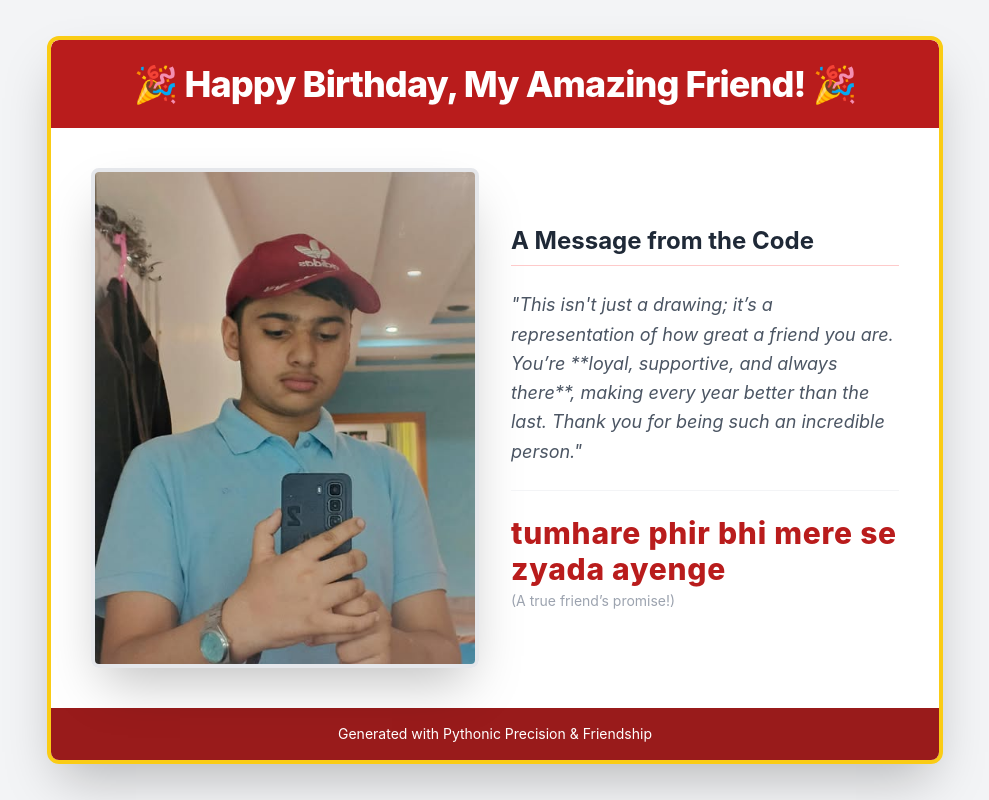
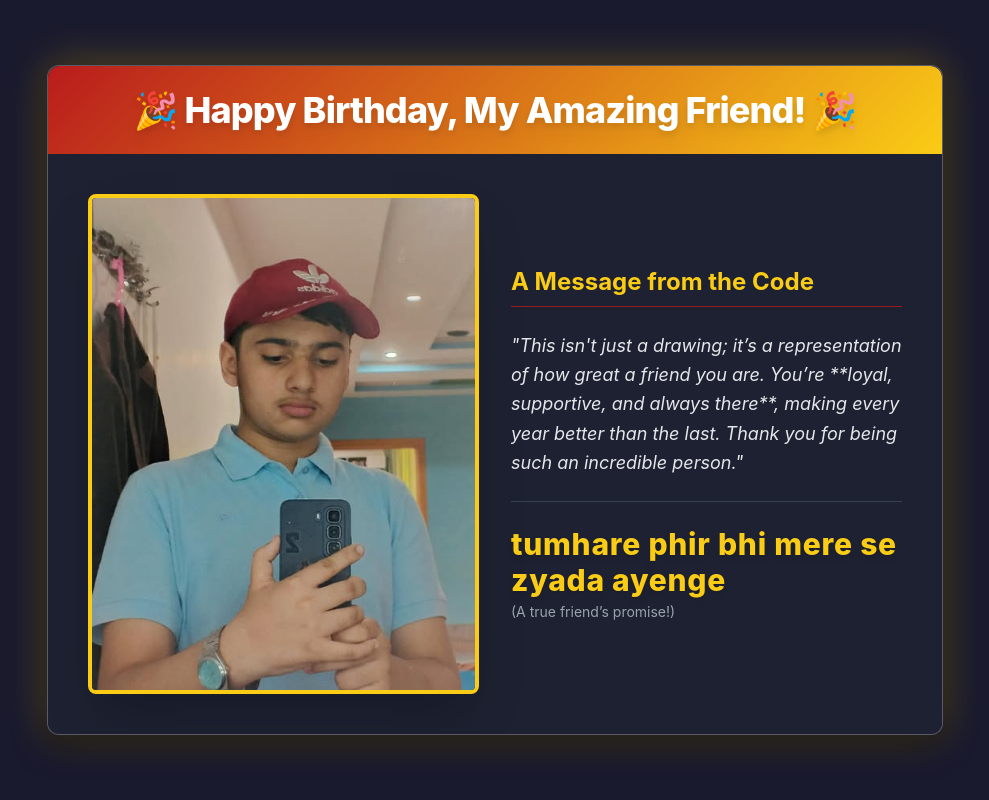
Before and after one commit to HappyBirthdayYoYo/HappyBirthdayYoYo.github.io, a plain HTML site: page index.html in a window 1280 px wide. Shown: the whole page, without its empty margins (145-1134 px from the left). Drawn offline with nearby package versions, Linux system fonts and the light colour scheme.

Commit message:
Update index.html

```diff
--- a/index.html
+++ b/index.html
@@ -1,4 +1,23 @@
 <script src="https://cdn.tailwindcss.com"></script>
+<style>
+    /* Custom CSS for Glassmorphism, 3D Tilt, and Glow Effects */
+    .glass-card {
+        background-color: rgba(255, 255, 255, 0.1); /* Slightly transparent white */
+        backdrop-filter: blur(8px); /* Frosted glass effect */
+        -webkit-backdrop-filter: blur(8px); /* Safari support */
+        border: 1px solid rgba(255, 255, 255, 0.2);
+        box-shadow: 0 10px 30px rgba(0, 0, 0, 0.5), 0 0 40px #facc1555; /* Deep shadow with yellow glow */
+        transform: perspective(1000px) rotateX(0deg) rotateY(0deg);
+        transition: transform 0.5s ease-out, box-shadow 0.5s ease-out;
+    }
+    .glass-card:hover {
+        transform: perspective(1000px) rotateX(1deg) rotateY(1deg) scale(1.02);
+        box-shadow: 0 15px 45px rgba(0, 0, 0, 0.7), 0 0 60px #FACC15; /* Brighter glow on hover */
+    }
+    .header-gradient {
+        background-image: linear-gradient(135deg, #B91C1C, #FACC15);
+    }
+</style>
 <script>
     tailwind.config = {
         theme: {
@@ -9,47 +28,50 @@
                 colors: {
                     'custom-red': '#B91C1C',
                     'custom-yellow': '#FACC15',
+                    'custom-dark': '#1A1A2E', /* New deep background color */
                 }
             },
         }
     }
 </script>
 
-<div id="app" class="min-h-screen bg-gray-100 flex flex-col items-center justify-center p-4">
-    <div class="max-w-4xl w-full bg-white shadow-2xl rounded-xl overflow-hidden transform transition duration-500 hover:scale-[1.01] border-4 border-custom-yellow">
+<div id="app" class="min-h-screen bg-custom-dark flex flex-col items-center justify-center p-4">
+    <!-- Applied glass-card class and removed all old border/shadow classes -->
+    <div class="max-w-4xl w-full rounded-xl overflow-hidden glass-card">
 
-        <header class="p-6 bg-custom-red text-white text-center rounded-t-lg">
-            <h1 class="text-4xl font-extrabold tracking-tight">
+        <!-- Applied gradient class -->
+        <header class="p-6 header-gradient text-white text-center rounded-t-xl">
+            <h1 class="text-4xl font-extrabold tracking-tight drop-shadow-lg">
                 🎉 Happy Birthday, My Amazing Friend! 🎉
             </h1>
         </header>
 
-        <!-- Main Content Area -->
-        <div class="flex flex-col md:flex-row p-6">
+        <!-- Main Content Area: Background changed to a dark, semi-transparent color -->
+        <div class="flex flex-col md:flex-row p-6 bg-gray-900/60">
 
             <div class="md:w-1/2 w-full flex justify-center items-center p-4">
-                <!-- Image of your friend, referenced by the URL created when you uploaded the file. -->
+                <!-- Image source updated to reference 'yoyo.jpg' directly in the same folder -->
                 <img
                     src="yoyo.jpg"
                     onerror="this.onerror=null;this.src='https://placehold.co/400x500/FACC15/78350F?text=Image+Load+Failed';"
                     alt="Stylized custom portrait of your friend."
-                    class="rounded-lg shadow-2xl border-4 border-gray-200 object-cover w-full max-h-[500px]"
+                    class="rounded-lg shadow-2xl border-4 border-custom-yellow object-cover w-full max-h-[500px] transition duration-500 hover:scale-[1.03]"
                 >
             </div>
 
-            <!-- Message Section -->
+            <!-- Message Section: Text colors updated for dark theme -->
             <div class="md:w-1/2 w-full p-4 flex flex-col justify-center space-y-6">
 
-                <h2 class="text-2xl font-bold text-gray-800 border-b pb-2 border-red-200">
+                <h2 class="text-2xl font-bold text-custom-yellow border-b pb-2 border-red-800">
                     A Message from the Code
                 </h2>
 
-                <p class="text-lg text-gray-600 leading-relaxed italic">
+                <p class="text-lg text-gray-200 leading-relaxed italic">
                     "This isn't just a drawing; it’s a representation of how great a friend you are. You’re **loyal, supportive, and always there**, making every year better than the last. Thank you for being such an incredible person."
                 </p>
 
-                <div class="pt-4 border-t border-gray-100">
-                    <p class="text-3xl font-extrabold text-custom-red tracking-wide mt-2">
+                <div class="pt-4 border-t border-gray-700">
+                    <p class="text-3xl font-extrabold text-custom-yellow tracking-wide mt-2 drop-shadow-md">
                         tumhare phir bhi mere se zyada ayenge
                     </p>
                     <p class="text-sm text-gray-400 mt-1">
@@ -59,10 +81,6 @@
             </div>
         </div>
 
-        <!-- Footer / Signature -->
-        <footer class="p-4 bg-red-800 text-center text-white text-sm">
-            Generated with Pythonic Precision & Friendship
-        </footer>
-
+        <!-- Footer removed as requested -->
     </div>
 </div>
```
